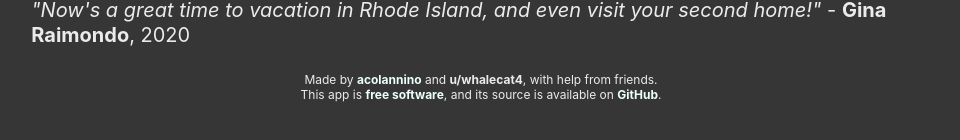
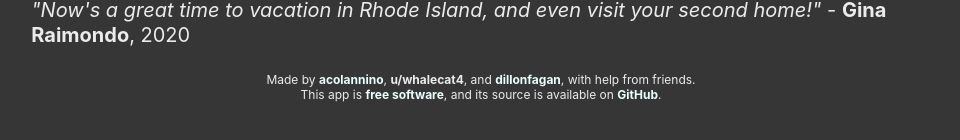
Before and after one commit to akc8012/gina-rona-app, a Preact app: page / in a window 1280 px wide. Shown: the part 650-790 px from the top of the page, without its empty margins (159-1119 px from the left). Built offline with nearby package versions, Linux system fonts and the light colour scheme; no server answers.

Commit message:
Operation #GiveDillonClout is a go, over

```diff
--- a/src/main.tsx
+++ b/src/main.tsx
@@ -38,7 +38,8 @@ function App() {
 					</p>
 
 					<p class='subtitle is-7 has-text-centered' style={{ marginBottom: 0 }}>
-						Made by <a class='has-text-primary-light' href='https://acolannino.io'><b>acolannino</b></a> and <b>u/whalecat4</b>, with help from friends.
+						Made by <a class='has-text-primary-light' href='https://acolannino.io'><b>acolannino</b></a>, <b>u/whalecat4</b>,
+						and <a class='has-text-primary-light' href='https://github.com/dillonfagan'><b>dillonfagan</b></a>, with help from friends.
 					</p>
 					<p class='subtitle is-7 has-text-centered'>
 						This app is <a class='has-text-primary-light' href='https://en.wikipedia.org/wiki/Free_software'><b>free software</b></a>,
```
